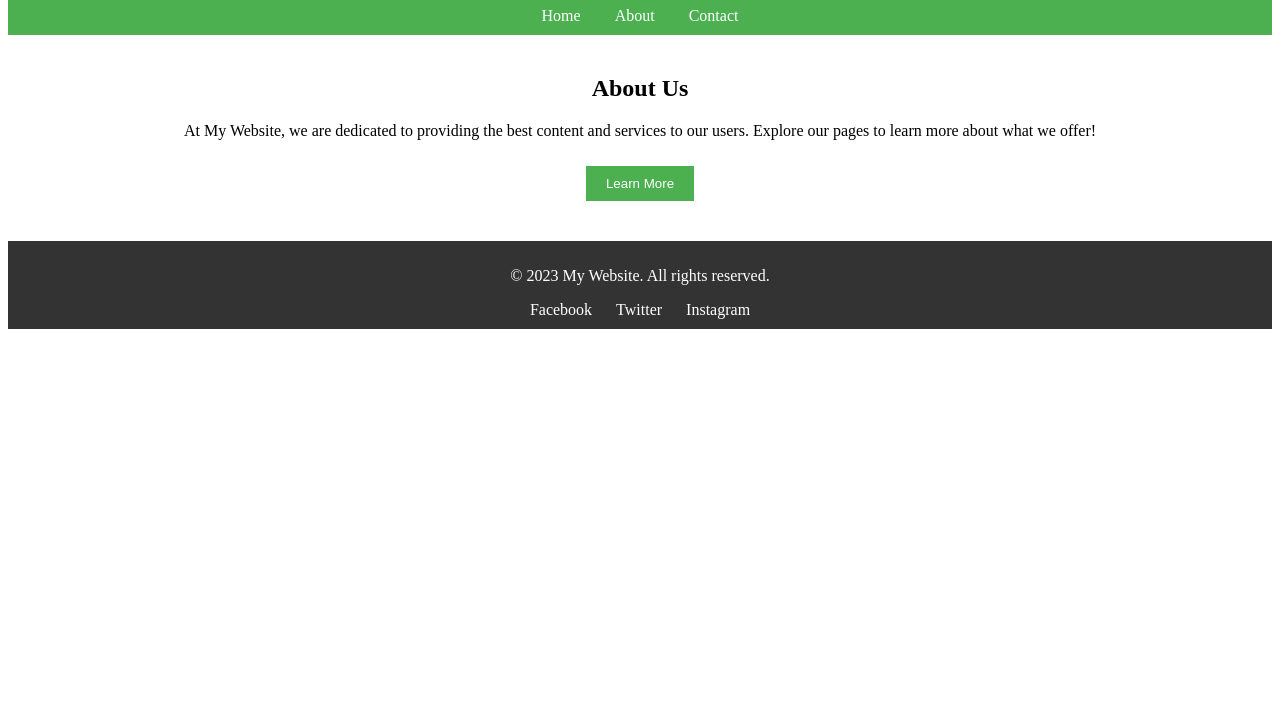
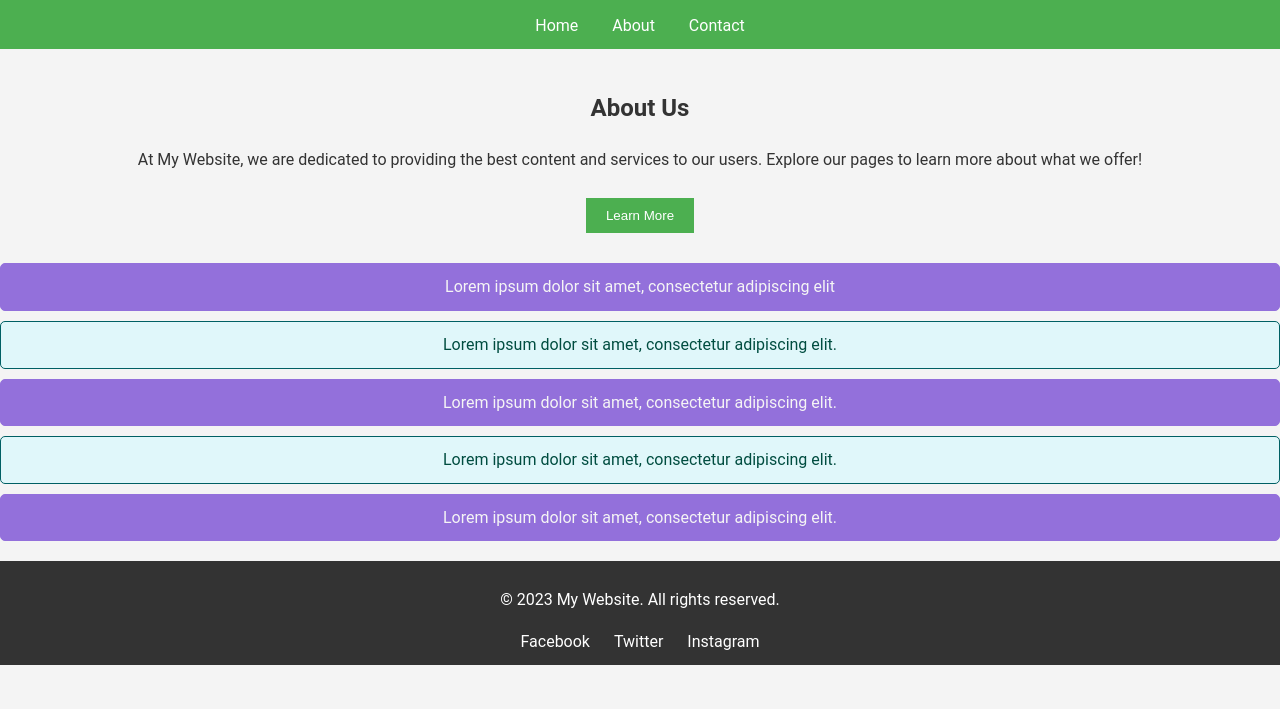
Before and after one commit to LittlePitza/html-css-steps, a plain HTML site: page website/index.html in a window 1280 px wide. Shown: the part 91-800 px from the top of the page. Drawn offline with Linux system fonts and the light colour scheme.

Commit message:
Add styling and content enhancements for the website
Introduced a linked CSS file to improve website design and maintainability. Updated the HTML structure with a new header, styled content section, and added "About Us" details with button functionality. Implemented specific styles for even and odd paragraphs using CSS classes.

```diff
--- a/website/index.html
+++ b/website/index.html
@@ -6,10 +6,12 @@
     <!-- Sets the character encoding to UTF-8 for proper text display -->
     <meta name="viewport" content="width=device-width, initial-scale=1.0">
     <!-- Ensures the page is responsive and scales correctly on different devices -->
+    <link rel="stylesheet" href="style.css">
     <title>Tables</title>
     <!-- Sets the title of the webpage -->
 </head>
 <body>
+
     <header style="background-color: #4CAF50; color: white; padding: 10px; text-align: center;">
         <!-- Main heading of the webpage -->
         <h1>Welcome to My Website</h1>
@@ -27,16 +29,20 @@
         </nav>
     </header>
 
+    <main>
+        <section style="padding: 20px; text-align: center;">
+            <h2>About Us</h2>
+            <p>At My Website, we are dedicated to providing the best content and services to our users. Explore our pages to learn more about what we offer!</p>
+            <button onclick="window.location.href='about.html'" style="margin-top: 10px; padding: 10px 20px; background-color: #4CAF50; color: white; border: none; cursor: pointer;">Learn More</button>
+        </section>
 
+        <p id="p1" class="odd">Lorem ipsum dolor sit amet, consectetur adipiscing elit</p>
+        <p id="p2" class="even">Lorem ipsum dolor sit amet, consectetur adipiscing elit.</p>
+        <p id="p3" class="odd">Lorem ipsum dolor sit amet, consectetur adipiscing elit.</p>
+        <p id="p4" class="even">Lorem ipsum dolor sit amet, consectetur adipiscing elit.</p>
+        <p id="p5" class="odd">Lorem ipsum dolor sit amet, consectetur adipiscing elit.</p>
 
-    <main></main>
-    <section style="padding: 20px; text-align: center;">
-        <h2>About Us</h2>
-        <p>At My Website, we are dedicated to providing the best content and services to our users. Explore our pages to learn more about what we offer!</p>
-        <button onclick="window.location.href='about.html'" style="margin-top: 10px; padding: 10px 20px; background-color: #4CAF50; color: white; border: none; cursor: pointer;">Learn More</button>
-    </section>
-
-
+    </main>
 
     <footer style="background-color: #333; color: white; padding: 10px; text-align: center; margin-top: 20px;">
         <!-- Footer content -->
--- /dev/null
+++ b/website/style.css
@@ -0,0 +1,66 @@
+body {
+    margin: 0; /* Removes the default margin around the body element */
+    padding: 0; /* Removes the default padding inside the body element */
+    font-family: 'Roboto', sans-serif; /* Sets the font of the text to 'Roboto' with a fallback to sans-serif */
+    background-color: #f4f4f4; /* Sets a light grey background color for the body */
+    color: #333; /* Sets the text color to a dark grey */
+    line-height: 1.6; /* Adjusts the spacing between lines of text to improve readability */
+}
+
+
+.even{
+        background-color: #e0f7fa; /* Light cyan background for contrast */
+        border: 1px solid #006064; /* Thin border with darker cyan color */
+        border-radius: 5px; /* Rounded corners for a softer look */
+        padding: 10px 15px; /* Adds spacing inside the element */
+        margin: 10px 0; /* Adds vertical spacing between elements */
+        font-size: 16px; /* Increases font size for better readability */
+        color: #004d40; /* Dark teal text color for harmony */
+        text-align: center; /* Centers the text within the element */
+    }
+
+.odd {
+        background-color: mediumpurple; /* Light yellow background for contrast */
+        border: 1px solid mediumpurple; /* Thin border with darker yellow color */
+        border-radius: 5px; /* Rounded corners for a softer look */
+        padding: 10px 15px; /* Adds spacing inside the element */
+        margin: 10px 0; /* Adds vertical spacing between elements */
+        font-size: 16px; /* Increases font size for better readability */
+        color: whitesmoke; /* Dark amber text color for harmony */
+        text-align: center; /* Centers the text within the element */
+    }
+
+/*#p1 {*/
+/*    margin: 5px 0 8px; !* Adjusted margin for variation *!*/
+/*    padding: 2px; !* Added slight padding *!*/
+/*    font-size: 15px; !* Slightly reduced font size *!*/
+/*    color: #666; !* Slightly lighter grey *!*/
+/*}*/
+
+/*#p2 {*/
+/*    margin: 10px 5px 15px; !* Different margin configuration *!*/
+/*    padding: 0; !* No padding *!*/
+/*    font-size: 14px; !* Smaller font size *!*/
+/*    color: #444; !* Darker grey text *!*/
+/*}*/
+
+/*#p3 {*/
+/*    margin: 0; !* Removed margin *!*/
+/*    padding: 5px; !* Added distinct padding *!*/
+/*    font-size: 17px; !* Larger font size *!*/
+/*    color: #333; !* Dark text color *!*/
+/*}*/
+
+/*#p4 {*/
+/*    margin: 8px 10px; !* Balanced margin on sides *!*/
+/*    padding: 3px 2px; !* Uneven padding *!*/
+/*    font-size: 16px; !* Default font size for readability *!*/
+/*    color: #777; !* Lighter grey *!*/
+/*}*/
+
+/*#p5 {*/
+/*    margin: 12px 0 0; !* Top margin adjustment *!*/
+/*    padding: 1px 4px; !* Subtle padding variation *!*/
+/*    font-size: 13px; !* Smaller text for contrast *!*/
+/*    color: #888; !* Lightest grey tone *!*/
+/*}*/
```
